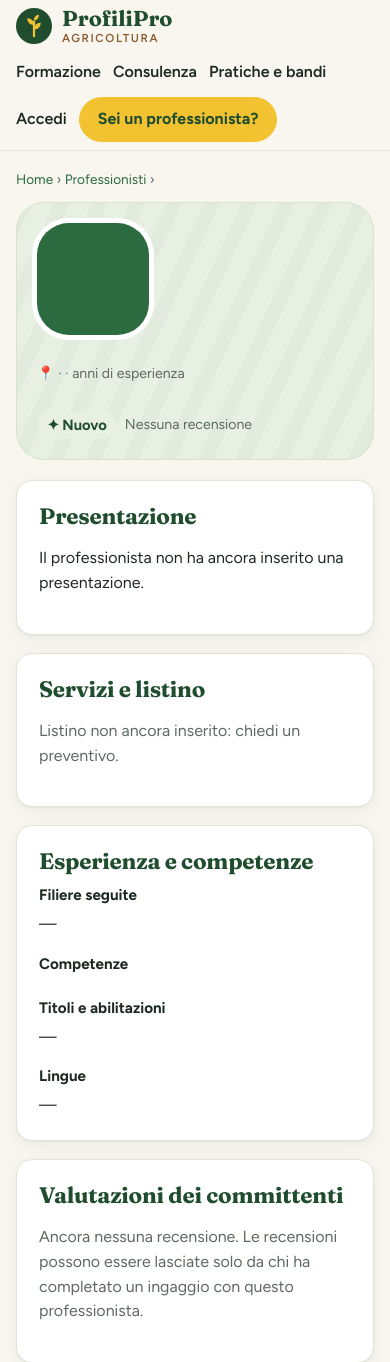
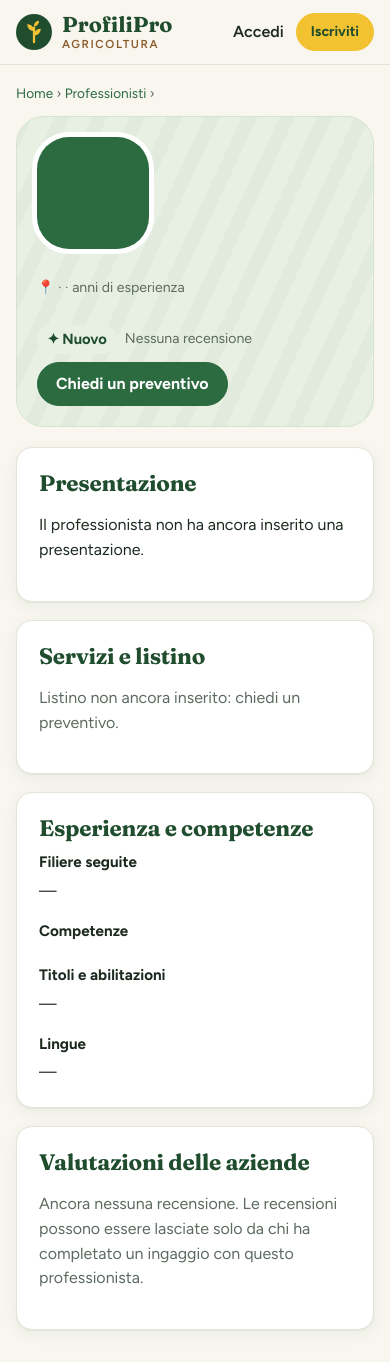
Before and after one commit to jonathanchecola/Sito, a Node project: template views/profile.ejs in a window 390 px wide. Shown: the top 1362 px of the page. Run offline with Node 20 templates, Linux system fonts and the light colour scheme; the template is opened without the code that fills it, so the values that code supplies are empty.

Commit message:
Rifiniture grafiche dopo il controllo delle pagine
- Modulo profilo: caselle allineate al testo, suggerimenti sulla stessa riga
- Profilo: pulsante preventivo in alto, recensioni oltre la quinta richiudibili
- Mobile: intestazione su una riga, pulsante Iscriviti compatto
- Testi: valutazioni delle aziende, domanda sul richiamare il professionista

Co-Authored-By: Claude Opus 5.5 <noreply@anthropic.com>
Claude-Session: https://claude.ai/code/session_01Gp3GjuhxKEUVvGaYgvj1m5

```diff
--- a/public/css/style.css
+++ b/public/css/style.css
@@ -36,6 +36,8 @@ h1 { font-size: 2rem; } h2 { font-size: 1.4rem; } h3 { font-size: 1.1rem; } h4 {
 .muted { color: var(--muted); } .small { font-size: .86rem; }
 .ok { color: var(--leaf); } .unavailable { color: var(--earth); font-size: .85rem; }
 .inline { display: inline; }
+.show-sm { display: none; }
+.table .actions { white-space: nowrap; }
 
 /* Header chiaro */
 .topbar { background: var(--bg); border-bottom: 1px solid var(--line); }
@@ -176,6 +178,10 @@ h1 { font-size: 2rem; } h2 { font-size: 1.4rem; } h3 { font-size: 1.1rem; } h4 {
 .pager a { min-width: 38px; text-align: center; padding: 6px 12px; border: 1px solid var(--line); border-radius: 999px; background: #fff; }
 .pager a.current { background: var(--forest-2); color: #fff; border-color: var(--forest-2); }
 .empty { text-align: center; padding: 40px; }
+.more-reviews { margin-top: 8px; }
+.more-reviews summary { list-style: none; margin: 8px 0; }
+.more-reviews summary::-webkit-details-marker { display: none; }
+.more-reviews[open] summary { display: none; }
 
 /* Profilo */
 .crumbs { font-size: .85rem; color: var(--muted); margin-top: 18px; margin-bottom: 12px; }
@@ -234,7 +240,8 @@ label.opt, .role-opt { font-weight: 400; }
 input:not([type=radio]):not([type=checkbox]):not([type=range]), select, textarea { font: inherit; font-weight: 400; text-transform: none; letter-spacing: 0; color: var(--ink); padding: 10px 12px; border: 1px solid #cfd3c5; border-radius: var(--radius-sm); background: #fff; width: 100%; }
 input:focus, select:focus, textarea:focus { outline: 3px solid rgba(242,194,48,.45); border-color: var(--forest-2); }
 input[type=checkbox], input[type=radio] { accent-color: var(--forest-2); }
-label.opt { flex-direction: row; align-items: center; gap: 8px; text-transform: none; letter-spacing: 0; font-size: .92rem; color: var(--ink); flex-wrap: wrap; }
+label.opt { flex-direction: row; align-items: flex-start; gap: 8px; text-transform: none; letter-spacing: 0; font-size: .92rem; color: var(--ink); line-height: 1.35; padding: 2px 0; }
+label.opt input { margin-top: 2px; flex-shrink: 0; }
 .row2, .row3 { display: grid; gap: 12px; }
 .row2 { grid-template-columns: 1fr 1fr; } .row3 { grid-template-columns: repeat(3, 1fr); }
 .check-grid { display: grid; grid-template-columns: repeat(auto-fill, minmax(240px, 1fr)); gap: 4px 16px; }
@@ -314,6 +321,10 @@ fieldset { border: 0; padding: 0; margin: 0; } legend { font-weight: 700; font-s
   .svc-row { grid-template-columns: 1fr 90px; }
   .svc-row select { grid-column: 1 / -1; }
   .nav { gap: 12px; }
-  .nav-sep { display: none; }
+  .nav-sep, .nav > a[href^="/cerca"] { display: none; }
+  .topbar-inner { flex-wrap: nowrap; min-height: 64px; }
+  .nav { flex-wrap: nowrap; }
+  .nav .btn.wheat { padding: 7px 14px; font-size: .88rem; }
+  .hide-sm { display: none; } .show-sm { display: inline; }
   .cta { padding: 24px; }
 }
--- a/views/partials/header.ejs
+++ b/views/partials/header.ejs
@@ -25,7 +25,7 @@
         <form method="post" action="/esci" class="inline"><input type="hidden" name="_csrf" value="<%= csrf %>"><button class="btn-link">Esci</button></form>
       <% } else { %>
         <a href="/accedi">Accedi</a>
-        <a href="/registrati?ruolo=professionista" class="btn wheat">Sei un professionista?</a>
+        <a href="/registrati?ruolo=professionista" class="btn wheat"><span class="hide-sm">Sei un professionista?</span><span class="show-sm">Iscriviti</span></a>
       <% } %>
     </nav>
   </div>
--- a/views/profile.ejs
+++ b/views/profile.ejs
@@ -14,7 +14,7 @@
     <div class="ph-side">
       <%- include('partials/badge', { p }) %>
       <% if (p.rating != null) { %><%- include('partials/stars', { value: p.rating }) %><% } %>
-      <%- include('partials/favbtn', { p, isFav, back: '/professionisti/' + p.slug }) %>
+      <div class="btn-row"><%- include('partials/favbtn', { p, isFav, back: '/professionisti/' + p.slug }) %><a class="btn primary" href="#richiesta">Chiedi un preventivo</a></div>
     </div>
   </section>
 </div>
@@ -48,7 +48,7 @@
     </section>
 
     <section class="card" id="recensioni">
-      <h2>Valutazioni dei committenti</h2>
+      <h2>Valutazioni delle aziende</h2>
       <% if (!p.review_count) { %>
         <p class="muted">Ancora nessuna recensione. Le recensioni possono essere lasciate solo da chi ha completato un ingaggio con questo professionista.</p>
       <% } else { %>
@@ -71,7 +71,8 @@
         </div>
       </div>
       <div class="reviews">
-        <% reviews.forEach(r => { %>
+        <% reviews.forEach((r, i) => { %>
+          <% if (i === 5) { %></div><details class="more-reviews"><summary class="btn">Mostra tutte le <%= reviews.length %> recensioni</summary><div class="reviews"><% } %>
           <article class="review">
             <div class="rv-author">
               <div class="avatar sm grey"><%= r.client_name.split(' ').map(w => w[0]).slice(0,2).join('') %></div>
@@ -99,6 +100,7 @@
           </article>
         <% }) %>
       </div>
+      <% if (reviews.length > 5) { %></details><% } %>
       <% } %>
     </section>
   </div>
--- a/views/register.ejs
+++ b/views/register.ejs
@@ -13,8 +13,8 @@
       </div>
       <label>Nome e cognome<input name="name" value="<%= v.name || '' %>" required maxlength="100"></label>
       <label>Email<input type="email" name="email" value="<%= v.email || '' %>" required autocomplete="email"></label>
-      <label>Nome dell’azienda <span class="muted">(facoltativo)</span><input name="company" value="<%= v.company || '' %>" maxlength="120"></label>
-      <label>Password <span class="muted">(min. 8 caratteri)</span><input type="password" name="password" required minlength="8" autocomplete="new-password"></label>
+      <label><span>Nome dell’azienda <span class="muted">(facoltativo)</span></span><input name="company" value="<%= v.company || '' %>" maxlength="120"></label>
+      <label><span>Password <span class="muted">(min. 8 caratteri)</span></span><input type="password" name="password" required minlength="8" autocomplete="new-password"></label>
       <button class="btn primary full">Registrati</button>
     </form>
     <p class="small">Hai già un account? <a href="/accedi">Accedi</a></p>
--- a/views/review_new.ejs
+++ b/views/review_new.ejs
@@ -19,7 +19,7 @@
       <label>Titolo<input name="title" value="<%= v.title || '' %>" maxlength="120" placeholder="Riassumi in poche parole"></label>
       <label>😊 Cosa ti è piaciuto?<textarea name="pros" rows="3"><%= v.pros || '' %></textarea></label>
       <label>😐 Cosa si potrebbe migliorare?<textarea name="cons" rows="3"><%= v.cons || '' %></textarea></label>
-      <fieldset class="inline-radios"><legend>Lo ingaggeresti di nuovo?</legend>
+      <fieldset class="inline-radios"><legend>Lo richiameresti per un altro lavoro?</legend>
         <label><input type="radio" name="would_rehire" value="1" <%= v.would_rehire !== 0 ? 'checked' : '' %>> Sì</label>
         <label><input type="radio" name="would_rehire" value="0" <%= v.would_rehire === 0 ? 'checked' : '' %>> No</label>
       </fieldset>
```
Also changed, not shown: test/app.test.js (+1 -1 lines), views/profile_edit.ejs (+6 -6 lines).
